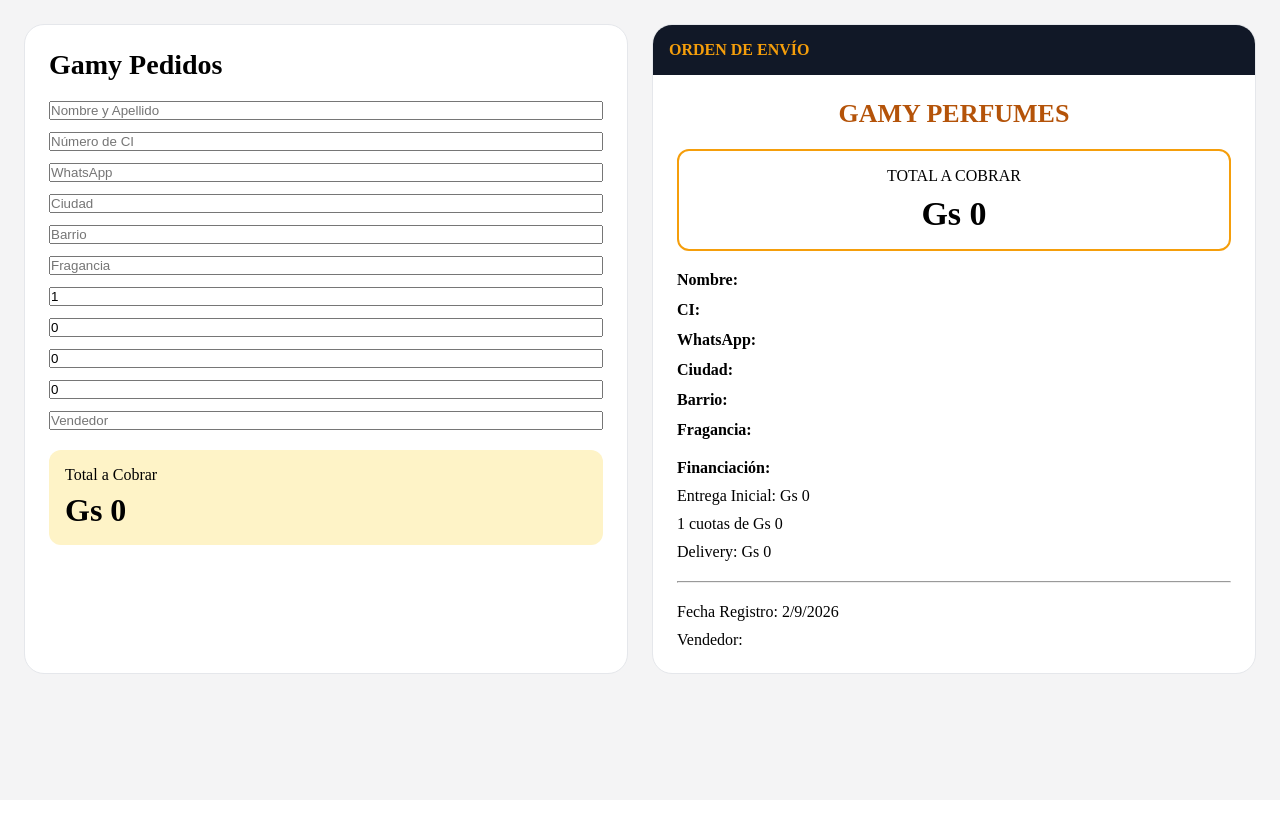
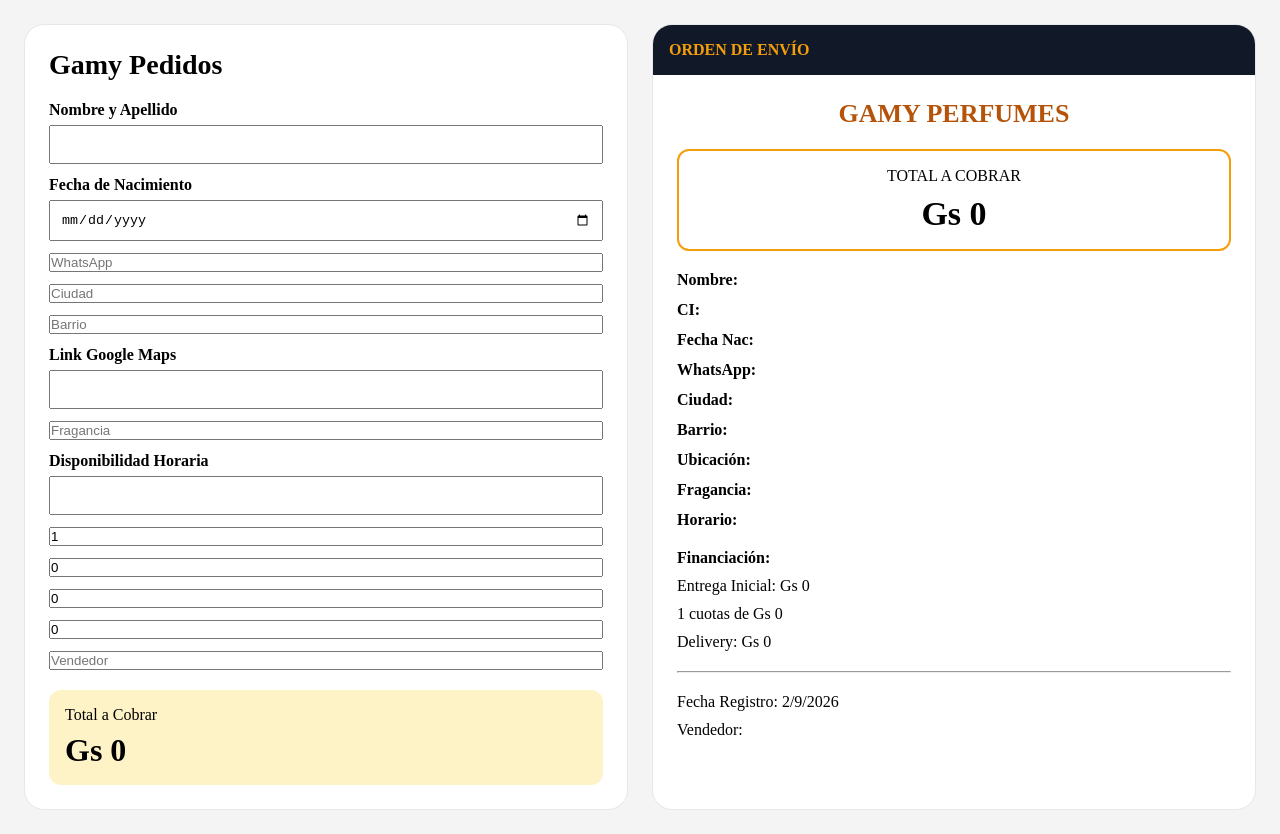
Before and after one commit to mikalvar/gamy-pedidos, a Next.js app: page / in a window 1280 px wide. Before the commit the page ends 800 px from the top, so only its background shows below. Built offline with nearby package versions, Linux system fonts and the light colour scheme.

Commit message:
Enhance form with new fields and labels
Added new state variables for birth date, Google Maps link, and availability schedule. Updated input fields with labels for better accessibility.

```diff
--- a/app/page.tsx
+++ b/app/page.tsx
@@ -4,6 +4,15 @@
 
 export default function Home() {
   const [nombre, setNombre] = useState("");
+
+const [fechaNacimiento, setFechaNacimiento] =
+  useState("");
+
+const [maps, setMaps] = useState("");
+
+const [horario, setHorario] =
+  useState("");
+
   const [ci, setCi] = useState("");
   const [whatsapp, setWhatsapp] = useState("");
 
@@ -74,19 +83,52 @@
               gap: "12px",
             }}
           >
+            <div>
+  <label
+    style={{
+      display: "block",
+      marginBottom: "6px",
+      fontWeight: "bold",
+    }}
+  >
+    Nombre y Apellido
+  </label>
+
   <input
-              placeholder="Nombre y Apellido"
     value={nombre}
     onChange={(e) =>
       setNombre(e.target.value)
     }
+    style={{
+      width: "100%",
+      padding: "10px",
+    }}
   />
+</div>
+
+            <div>
+  <label
+    style={{
+      display: "block",
+      marginBottom: "6px",
+      fontWeight: "bold",
+    }}
+  >
+    Fecha de Nacimiento
+  </label>
 
   <input
-              placeholder="Número de CI"
-              value={ci}
-              onChange={(e) => setCi(e.target.value)}
+    type="date"
+    value={fechaNacimiento}
+    onChange={(e) =>
+      setFechaNacimiento(e.target.value)
+    }
+    style={{
+      width: "100%",
+      padding: "10px",
+    }}
   />
+</div>
 
             <input
               placeholder="WhatsApp"
@@ -112,6 +154,29 @@
               }
             />
 
+            <div>
+  <label
+    style={{
+      display: "block",
+      marginBottom: "6px",
+      fontWeight: "bold",
+    }}
+  >
+    Link Google Maps
+  </label>
+
+  <input
+    value={maps}
+    onChange={(e) =>
+      setMaps(e.target.value)
+    }
+    style={{
+      width: "100%",
+      padding: "10px",
+    }}
+  />
+</div>
+
             <input
               placeholder="Fragancia"
               value={fragancia}
@@ -119,6 +184,29 @@
                 setFragancia(e.target.value)
               }
             />
+
+<div>
+  <label
+    style={{
+      display: "block",
+      marginBottom: "6px",
+      fontWeight: "bold",
+    }}
+  >
+    Disponibilidad Horaria
+  </label>
+
+  <input
+    value={horario}
+    onChange={(e) =>
+      setHorario(e.target.value)
+    }
+    style={{
+      width: "100%",
+      padding: "10px",
+    }}
+  />
+</div>
 
             <input
               type="number"
@@ -260,6 +348,12 @@
             </div>
 
             <div style={{ marginTop: "12px" }}>
+  <b>Fecha Nac:</b>
+  {" "}
+  {fechaNacimiento}
+</div>
+
+            <div style={{ marginTop: "12px" }}>
               <b>WhatsApp:</b> {whatsapp}
             </div>
 
@@ -272,7 +366,26 @@
             </div>
 
 <div style={{ marginTop: "12px" }}>
+  <b>Ubicación:</b>
+</div>
+
+<div
+  style={{
+    wordBreak: "break-word",
+    color: "#2563eb",
+  }}
+>
+  {maps}
+</div>
+
+            <div style={{ marginTop: "12px" }}>
               <b>Fragancia:</b> {fragancia}
+            </div>
+
+<div style={{ marginTop: "12px" }}>
+  <b>Horario:</b>
+  {" "}
+  {horario}
 </div>
 
             <div style={{ marginTop: "20px" }}>
```
Lines whose indentation alone changed are shown as unchanged.
